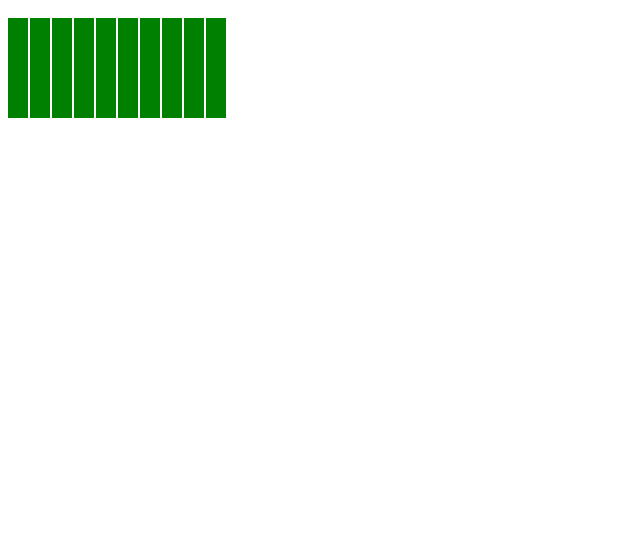
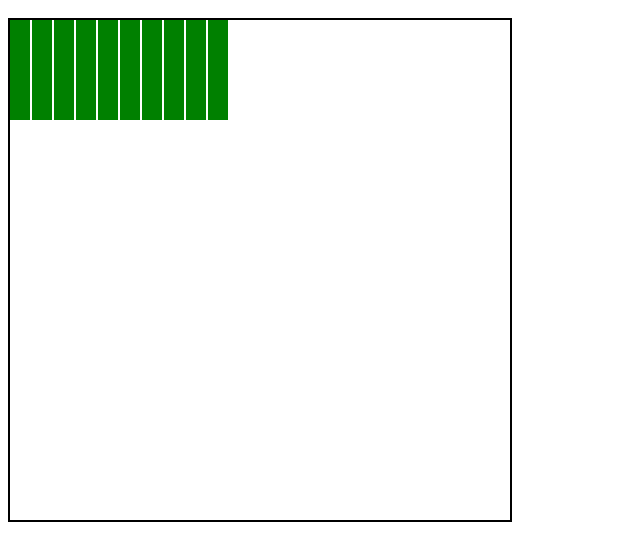
Before and after one commit to johnmwaura08/United-States-GDP-Bar-Chart, a plain HTML site: page index.html in a window 1280 px wide. Shown: the part 48-608 px from the top of the page, without its empty margins (0-640 px from the left). Drawn offline with nearby package versions, Linux system fonts and the light colour scheme.

Commit message:
added border for svg

```diff
--- a/styles.css
+++ b/styles.css
@@ -1,3 +1,7 @@
+svg {
+    border: 2px solid black;
+}
+
 rect {
     fill: green;
 }
```
